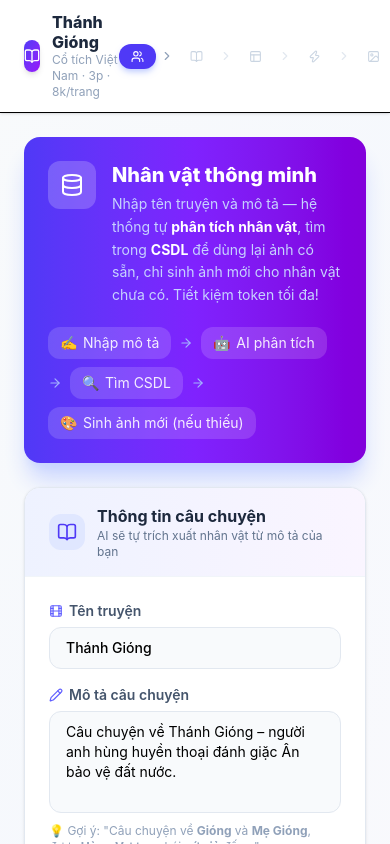
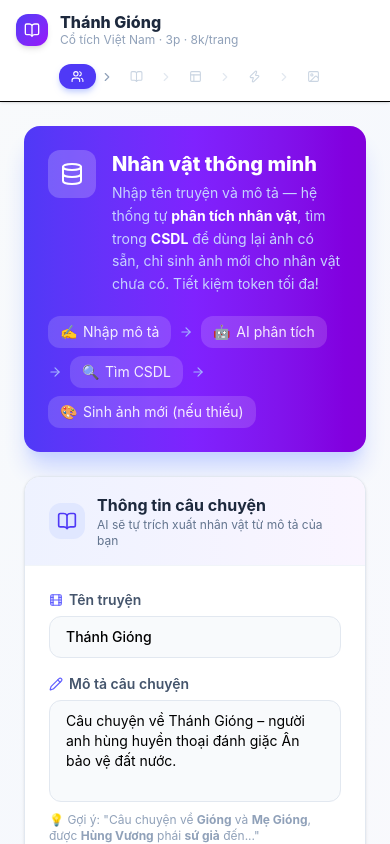
Before and after one commit to huynhchiphuc/react_truyentranh, a React (Vite) app: page / in a window 390 px wide. Built offline with nearby package versions, Linux system fonts and the light colour scheme.

Commit message:
feat: enhance responsive layout and styling for various components in the application

```diff
--- a/src/App.tsx
+++ b/src/App.tsx
@@ -33,9 +33,9 @@ const StepperHeader: React.FC = () => {
 
   return (
     <header className="bg-white border-b shadow-sm shrink-0 z-30">
-      <div className="flex items-center justify-between px-6 py-3">
+      <div className="flex flex-col sm:flex-row items-center justify-between px-4 sm:px-6 py-3 gap-3 sm:gap-0">
         {/* Logo + Back button */}
-        <div className="flex items-center gap-3">
+        <div className="flex items-center gap-3 w-full sm:w-auto justify-between sm:justify-start">
           {/* Back button — chỉ hiện khi không phải bước đầu */}
           {currentIdx > 0 && (
             <button
@@ -50,17 +50,19 @@ const StepperHeader: React.FC = () => {
             </button>
           )}
 
-          <div className="w-8 h-8 rounded-xl bg-gradient-to-br from-indigo-600 to-purple-600 flex items-center justify-center shadow-md">
-            <BookOpen size={16} className="text-white" />
-          </div>
-          <div>
-            <h1 className="text-base font-extrabold text-slate-800 leading-tight">{config.title}</h1>
-            <p className="text-xs text-slate-400">{config.genre} · {config.totalPages}p · {config.panelsPerPage}k/trang</p>
+          <div className="flex items-center gap-3">
+            <div className="w-8 h-8 rounded-xl bg-gradient-to-br from-indigo-600 to-purple-600 flex items-center justify-center shadow-md shrink-0">
+              <BookOpen size={16} className="text-white" />
+            </div>
+            <div className="min-w-0">
+              <h1 className="text-base font-extrabold text-slate-800 leading-tight truncate">{config.title}</h1>
+              <p className="text-xs text-slate-400 truncate">{config.genre} · {config.totalPages}p · {config.panelsPerPage}k/trang</p>
+            </div>
           </div>
         </div>
 
         {/* Stepper — các bước đã done thì click được để quay lại */}
-        <nav className="flex items-center gap-1">
+        <nav className="flex flex-wrap justify-center sm:justify-end items-center gap-1 w-full sm:w-auto mt-1 sm:mt-0">
           {STEPS.map((s, idx) => {
             const Icon = s.icon;
             const isActive = s.id === step;
--- a/src/components/CharacterSetupStep.tsx
+++ b/src/components/CharacterSetupStep.tsx
@@ -351,7 +351,7 @@ export const CharacterSetupStep: React.FC = () => {
               </div>
             )}
 
-            <div className="flex gap-3">
+            <div className="flex flex-col sm:flex-row gap-3">
               <button
                 onClick={analyzeStory}
                 disabled={phase === 'analyzing'}
@@ -420,7 +420,7 @@ export const CharacterSetupStep: React.FC = () => {
             {/* Confirm CTA */}
             {phase === 'done' && (
               <div className="bg-gradient-to-r from-emerald-500 to-teal-600 rounded-2xl p-5 text-white shadow-lg shadow-emerald-200">
-                <div className="flex items-center justify-between gap-4">
+                <div className="flex flex-col sm:flex-row items-center justify-between gap-4 text-center sm:text-left">
                   <div>
                     <p className="font-bold text-lg">Xác nhận nhân vật</p>
                     <p className="text-emerald-100 text-sm mt-0.5">
@@ -431,7 +431,7 @@ export const CharacterSetupStep: React.FC = () => {
                   </div>
                   <button
                     onClick={handleConfirm}
-                    className="flex items-center gap-2 bg-white text-emerald-700 font-bold px-6 py-3
+                    className="flex items-center gap-2 bg-white text-emerald-700 font-bold px-6 py-3 w-full sm:w-auto justify-center
                       rounded-xl hover:bg-emerald-50 transition-all shadow-md active:scale-95 shrink-0"
                   >
                     Tiếp tục <ChevronRight size={18} />
--- a/src/components/LayoutStep.tsx
+++ b/src/components/LayoutStep.tsx
@@ -39,7 +39,7 @@ export const LayoutStep: React.FC = () => {
   return (
     <div className="flex-1 flex flex-col overflow-hidden">
       {/* Toolbar */}
-      <div className="bg-white border-b px-6 py-3 flex items-center gap-4 shrink-0">
+      <div className="bg-white border-b px-4 sm:px-6 py-3 flex flex-wrap items-center gap-3 shrink-0">
         <div className="flex items-center gap-2">
           <button onClick={() => pagePrevNext(-1)} disabled={currentIndex <= 0}
             className="p-1.5 rounded-lg border disabled:opacity-30 hover:bg-slate-100 transition-colors">
@@ -54,8 +54,8 @@ export const LayoutStep: React.FC = () => {
           </button>
         </div>
 
-        <div className="ml-auto flex items-center gap-3">
-          <span className="text-xs text-slate-500">
+        <div className="ml-auto flex flex-wrap items-center gap-2 sm:gap-3 w-full sm:w-auto justify-end mt-2 sm:mt-0">
+          <span className="text-xs text-slate-500 w-full sm:w-auto text-right mb-1 sm:mb-0">
             {currentPage?.panels.length} khung
           </span>
           <button
@@ -78,7 +78,7 @@ export const LayoutStep: React.FC = () => {
       </div>
 
       {/* Page tabs */}
-      <div className="flex gap-1 px-6 pt-3 pb-0 bg-slate-50 border-b">
+      <div className="flex gap-1 px-4 sm:px-6 pt-3 pb-0 bg-slate-50 border-b overflow-x-auto whitespace-nowrap scrollbar-hide">
         {pages.map(pg => (
           <button
             key={pg.id}
@@ -94,9 +94,9 @@ export const LayoutStep: React.FC = () => {
       </div>
 
       {/* Canvas */}
-      <div className="flex-1 overflow-auto bg-slate-300 p-8">
+      <div className="flex-1 overflow-auto bg-slate-300 p-4 sm:p-8 text-center">
         <div
-          className="relative bg-white shadow-2xl mx-auto border border-slate-300"
+          className="relative bg-white shadow-2xl border border-slate-300 inline-block text-left"
           style={{ width: PAGE_CANVAS_W, height: pageH, minHeight: 400 }}
           onClick={() => setSelectedPanel(null)}
         >
--- a/src/components/ResultStep.tsx
+++ b/src/components/ResultStep.tsx
@@ -82,7 +82,7 @@ export const ResultStep: React.FC = () => {
       )}
 
       {/* ── Left: Sidebar thumbnails ─────────────────────────────────── */}
-      <div className="w-44 shrink-0 bg-slate-900 flex flex-col border-r border-slate-700/50">
+      <div className="hidden md:flex w-44 shrink-0 bg-slate-900 flex-col border-r border-slate-700/50">
         {/* Stats header */}
         <div className="p-3 border-b border-slate-700/50 bg-slate-800/60">
           <p className="text-white text-xs font-bold uppercase tracking-wide">Trang truyện</p>
@@ -200,7 +200,7 @@ export const ResultStep: React.FC = () => {
       {/* ── Main canvas area ──────────────────────────────────────────── */}
       <div className="flex-1 flex flex-col overflow-hidden">
         {/* Toolbar */}
-        <div className="bg-white border-b px-5 py-2.5 flex items-center gap-3 shrink-0">
+        <div className="bg-white border-b px-4 sm:px-5 py-2.5 flex flex-wrap items-center gap-3 shrink-0">
           {/* Page nav */}
           <div className="flex items-center gap-1.5">
             <button onClick={() => pagePrevNext(-1)} disabled={currentIndex <= 0}
@@ -237,7 +237,7 @@ export const ResultStep: React.FC = () => {
           )}
 
           {/* Right actions */}
-          <div className="ml-auto flex items-center gap-2">
+          <div className="ml-auto flex flex-wrap items-center gap-2 w-full sm:w-auto justify-end mt-2 sm:mt-0">
             <button
               onClick={() => setShowScreenplay(v => !v)}
               className={`flex items-center gap-1.5 text-xs font-semibold px-3 py-1.5 rounded-lg border transition-colors
@@ -266,9 +266,9 @@ export const ResultStep: React.FC = () => {
         </div>
 
         {/* Canvas */}
-        <div className="flex-1 overflow-auto bg-slate-400/80 p-8">
+        <div className="flex-1 overflow-auto bg-slate-400/80 p-4 sm:p-8 text-center">
           <div
-            className="relative bg-white shadow-2xl mx-auto border border-slate-300"
+            className="relative bg-white shadow-2xl border border-slate-300 inline-block text-left"
             style={{ width: PAGE_CANVAS_W, height: pageH, minHeight: 400 }}
             onClick={() => setSelectedPanel(null)}
           >
--- a/src/components/ScenarioStep.tsx
+++ b/src/components/ScenarioStep.tsx
@@ -104,7 +104,7 @@ const AddCharacterForm: React.FC = () => {
   };
 
   return (
-    <div className="flex gap-2 items-center">
+    <div className="flex flex-col sm:flex-row gap-2 sm:items-center">
       <input
         className="flex-1 border border-slate-200 rounded-xl px-3 py-2 text-sm bg-white focus:outline-none focus:ring-2 focus:ring-indigo-400"
         placeholder="Tên nhân vật mới..."
```
